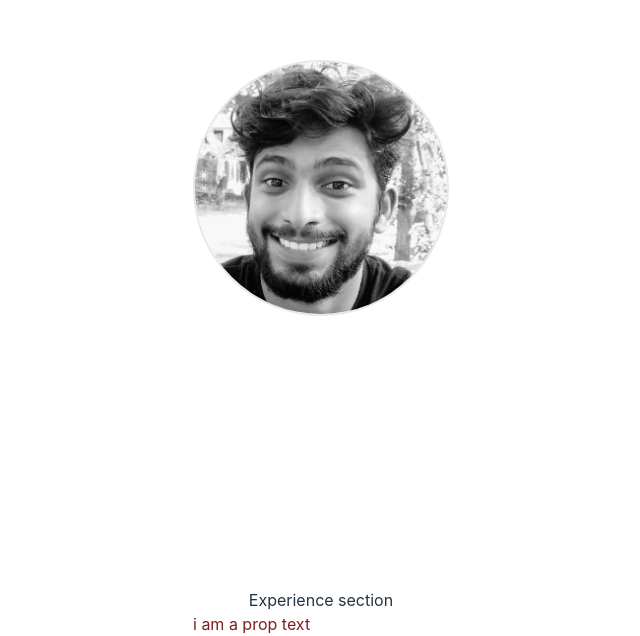
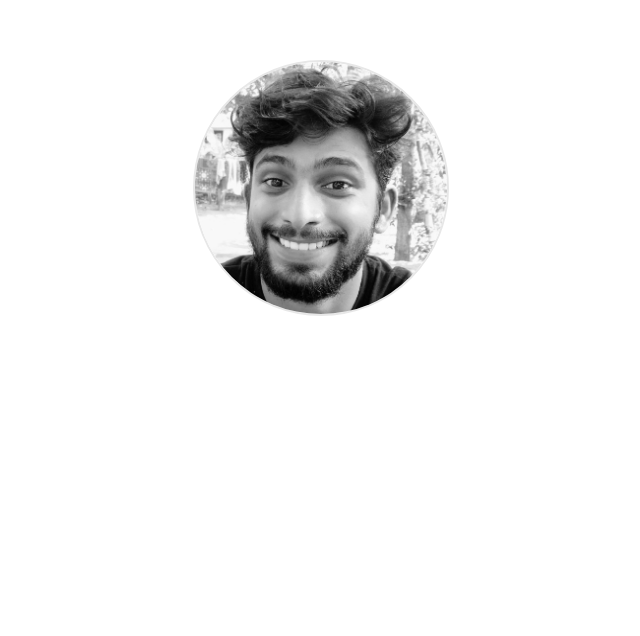
Before and after one commit to akhilmdev/portfolio_v1, a React (Vite) app: page / in a window 1280 px wide. Shown: the part 212-848 px from the top of the page, without its empty margins (319-959 px from the left). After the commit the page ends 800 px from the top, so only its background shows below. Built offline with nearby package versions, Linux system fonts and the light colour scheme.

Commit message:
add scroll effect

```diff
--- a/src/App.css
+++ b/src/App.css
@@ -1,5 +1,5 @@
 #root {
-  max-width: 1536px;
+  /* max-width: 1536px; */
   margin: 0 auto;
   text-align: center;
 }
--- a/src/App.tsx
+++ b/src/App.tsx
@@ -5,7 +5,8 @@ import Home from "./components/Home/Home";
 
 function App() {
   return (
-    <div className="bg-white">
+    <div className="h-screen w-screen bg-white snap-y snap-mandatory overflow-y-scroll overflow-x-hidden">
+      <Home />
       <Home />
       <Experience />
     </div>
--- a/src/components/Experience/Experience.tsx
+++ b/src/components/Experience/Experience.tsx
@@ -3,7 +3,7 @@ import TextComponent from "../common/TextComponent";
 
 const Experience = () => {
   return (
-    <div>
+    <div className="h-screen w-screen	snap-start">
       <p>Experience section</p>
       <TextComponent
         text={"i am a prop text"}
--- a/src/components/Home/Home.tsx
+++ b/src/components/Home/Home.tsx
@@ -6,7 +6,7 @@ interface Props {}
 const Home: React.FC<Props> = () => {
   const { home: homeData } = data;
   return (
-    <div className="h-screen w-full	">
+    <div className="h-screen w-screen snap-start">
       <AvatarComponent
         imageURL={homeData.imageURL}
         wrapperStyles={homeData.avatar.wrapperStyles}
```
